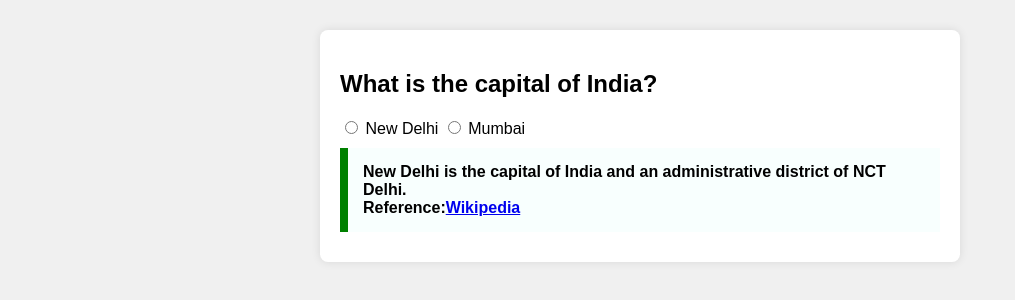
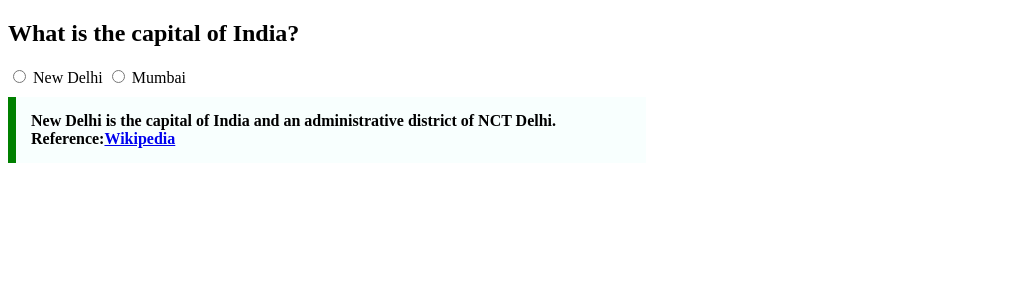
Before and after one commit to acciojob/trivia-MD-SHOAIB-ASIF, a website: page main.html in a window 1280 px wide. Shown: the whole page, without its empty margins (0-1015 px from the left). Drawn offline with Linux system fonts and the light colour scheme.

Commit message:
created a submission

```diff
--- a/main.html
+++ b/main.html
@@ -8,7 +8,7 @@
 
 <body>
 
-	<div class="question-container">
+
     <h2>What is the capital of India?</h2>
     <form>
         <label>
@@ -23,7 +23,7 @@
         New Delhi is the capital of India and an administrative district of NCT Delhi.
         <footer>Reference:<a href="https://en.wikipedia.org/wiki/New_Delhi">Wikipedia</a></footer>
     </blockquote>
-</div>
+
 
 	<!-- the entire body must be written by student -->
     <script type="text/javascript" src="./script.js">
--- a/styles.css
+++ b/styles.css
@@ -1,21 +1,8 @@
 
- body {
-            font-family: Arial, sans-serif;
-            background-color: #f0f0f0;
-            margin: 0;
-            padding: 20px;
-        }
 
-        .question-container {
-            background-color: #fff;
-            padding: 20px;
-            border-radius: 8px;
-            box-shadow: 0 0 10px rgba(0, 0, 0, 0.1);
-            max-width: 600px;
-            margin: 10px auto;
-        }
 
         blockquote {
+			max-width: 600px;
             border-left: 8px solid green;
             background-color: #f8fffe;
             padding: 15px;
```
